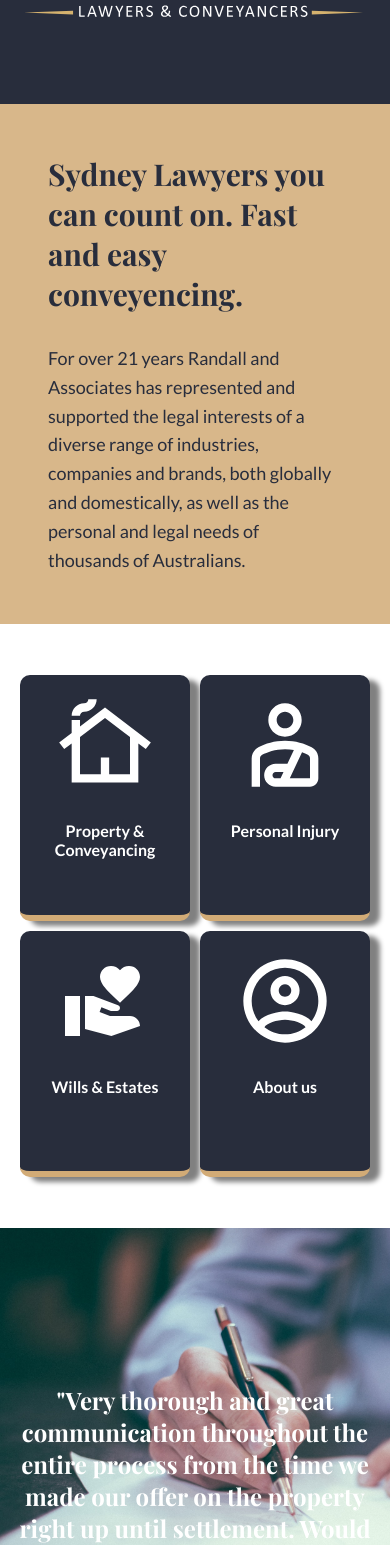
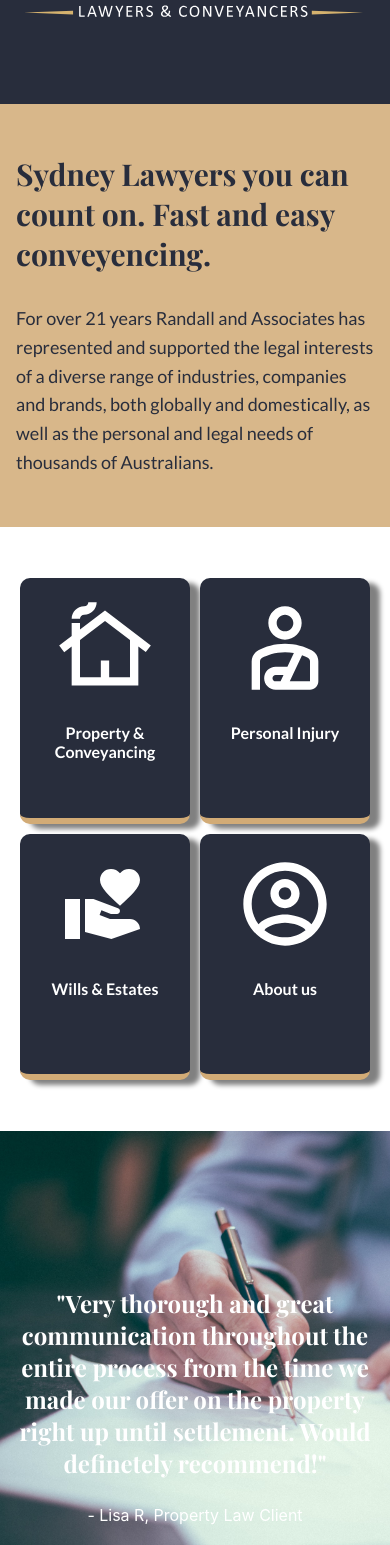
Before and after one commit to madeleinerandall/joshua-app, a React (Create React App) app: page / in a window 390 px wide. Shown: the part 284-1829 px from the top of the page. Built offline with nearby package versions, Linux system fonts and the light colour scheme.

Commit message:
mobile responsivenes on homecontact and quote gutters

```diff
--- a/src/Header.scss
+++ b/src/Header.scss
@@ -17,6 +17,10 @@
     img {
         height: 20px;
         width: auto;
+
+        @media (max-width: 870px) {
+            display: none;
+        }
     }
     h2 {
         font-size: 16.5px;
--- a/src/Homepage/Banner/index.js
+++ b/src/Homepage/Banner/index.js
@@ -4,7 +4,7 @@
 export default function Banner() {
   return (
     <section id="banner">
-      <div className="banner">
+      <div className="gutters">
         <h1>
           "Very thorough and great communication throughout the entire process
           from the time we made our offer on the property right up until
--- a/src/Homepage/Banner/style.scss
+++ b/src/Homepage/Banner/style.scss
@@ -1,18 +1,25 @@
-.banner {
+#banner {
     background-image: url(../../../public/quote2.jpg);
     background-size: cover;
     background-position-y: 30%;
     background-repeat: no-repeat;
+
+    > div {
         height: 500px;
-    width: 100%;
+        // width: 100%;
         display: flex;
         flex-direction: column;
         align-items: center;
         justify-content: center;
 
+        @media (max-width: 990px) {
+            margin: 0px;
+          }
+
             > h1 {
                 max-width: 800px;
                 text-align: center;
+                color: white;
             }
 
             > p {
@@ -21,3 +28,4 @@
             }
 
     }
+}
--- a/src/Homepage/HomePage/style.scss
+++ b/src/Homepage/HomePage/style.scss
@@ -98,6 +98,13 @@
         flex-direction: column;
         width: 50%;
         padding-left: 50px;
+
+        @media (max-width: 620px) {
+            width: 100%;
+            padding-left: 0px;
+            padding-top: 0px;
+            padding-left: 0px;
+          }
         > p {
             color: #282d3c;
             font-family: 'Lato';
@@ -110,10 +117,7 @@
                 padding-left: 25px;
             }
             @media (max-width: 620px) {
-                width: 100%;
-                padding-top: 0px;
                 padding-left: 0px;
-                padding-bottom: 50px;
               }
         }
         .enquire {
--- a/src/index.scss
+++ b/src/index.scss
@@ -19,4 +19,9 @@
 .gutters {
   max-width: 1140px;
   margin: auto;
-  padding: 0 3rem; }
+  padding: 0 3rem;
+
+  @media (max-width: 500px) {
+    padding: 0 1rem;
+  }
+}
```
Lines whose indentation alone changed are shown as unchanged.
